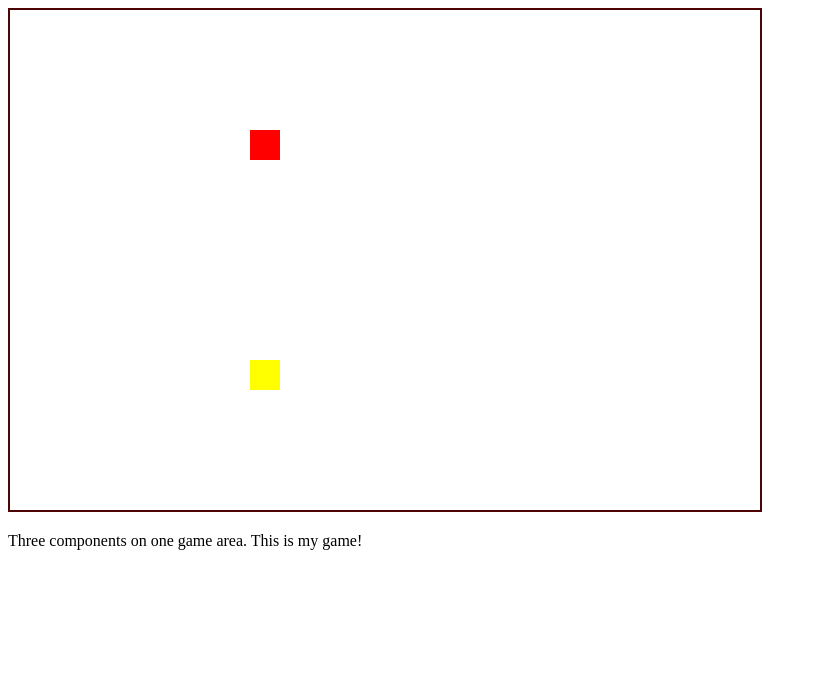
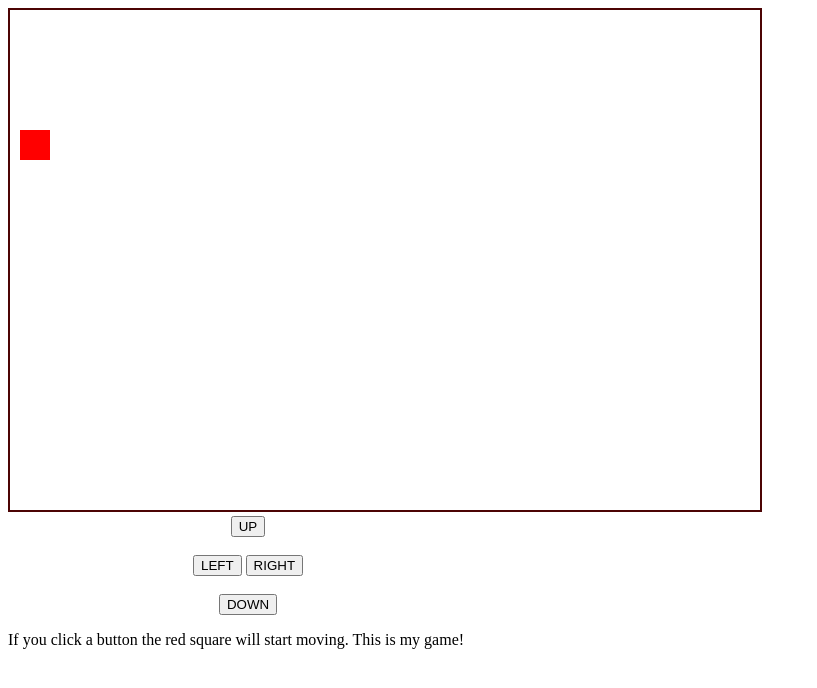
Before and after one commit to sumedhaKl/student-2, a Jekyll site: the page _posts/2023-12-25-NewGame.html, which Jekyll copies as it is, in a window 1280 px wide. Shown: the top 688 px of the page, without its empty margins (0-817 px from the left). Built offline with Jekyll 4.4.1, drawn with Linux system fonts in a browser that asks for light colours.

Commit message:
first commit

```diff
--- a/_posts/2023-12-25-NewGame.html
+++ b/_posts/2023-12-25-NewGame.html
@@ -37,7 +35,8 @@ var myGameArea = {
 function component(width, height, color, x, y) {
     this.width = width;
     this.height = height;
-    this.color = color;
+    this.speedX = 0;
+    this.speedY = 0;
     this.x = x;
     this.y = y;
     this.update = function(){
@@ -45,21 +44,41 @@ function component(width, height, color, x, y) {
     ctx.fillStyle = color;
     ctx.fillRect(this.x, this.y, this.width, this.height);
     }
+    this.newPos = function() {
+        this.x += this.speedX;
+        this.y += this.speedY;
+    }
 }
 
 function updateGameArea() {
     myGameArea.clear();
-    redGamePiece.x += 1;
-    yellowGamePiece.x += 1;
-    yellowGamePiece.y += 1;
-    blueGamePiece.x += 1;
-    blueGamePiece.y -= 1;
-    redGamePiece.update();
-    yellowGamePiece.update();
-    blueGamePiece.update();
+    myGamePiece.newPos();
+    myGamePiece.update();
 }
 
+function moveup() {
+    myGamePiece.speedY -= 1;
+}
+
+function movedown() {
+    myGamePiece.speedY += 1;
+}
+
+function moveleft() {
+    myGamePiece.speedX -= 1;
+}
+
+function moveright() {
+    myGamePiece.speedX += 1;
+}
 </script>
-<p>Three components on one game area. This is my game!</p>
+<div style="text-align:center;width:480px;">
+    <button onclick="moveup()">UP</button><br><br>
+    <button onclick="moveleft()">LEFT</button>
+    <button onclick="moveright()">RIGHT</button><br><br>
+    <button onclick="movedown()">DOWN</button>
+</div>
+
+<p>If you click a button the red square will start moving. This is my game!</p>
 </body>
 </html>
```
Also changed, not shown: other parts of _posts/2023-12-25-NewGame.html (+2 -4 lines).
